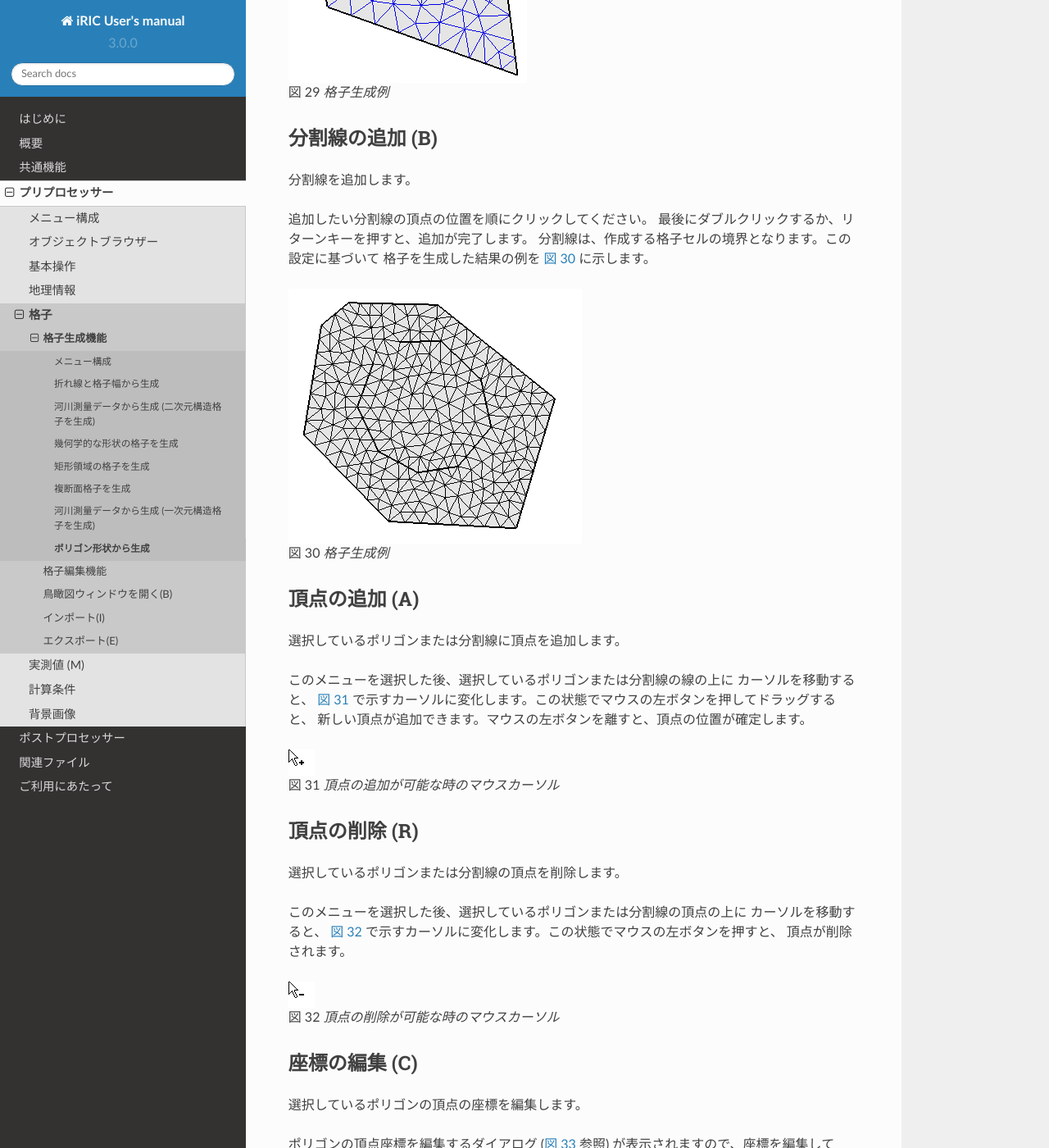
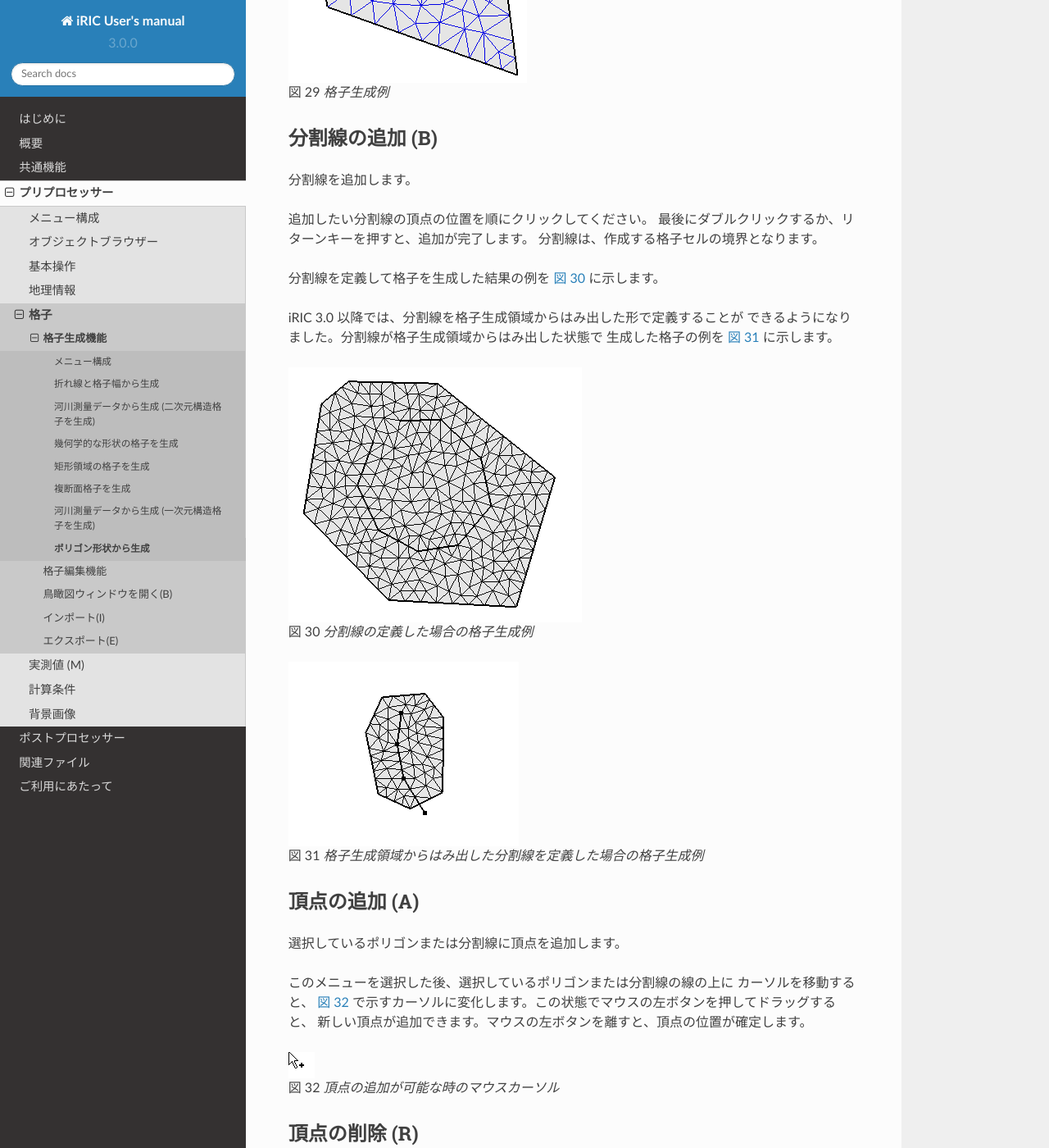
Before and after one commit to i-RIC/gui_user_manual, a Sphinx documentation site: the page built from source/04/05/01_08_polygon.rst, in a window 1280 px wide and 1400 px high, scrolled down 5129 px. Shown: the whole window at 82% size. Built offline with Sphinx 7.4.7 and the Read the Docs theme 2.0.0, drawn with Linux system fonts in a browser that asks for light colours; some of the changed text lies outside the part shown.

Commit message:
Description about break line that run over grid region is now added.

```diff
--- a/source/04/05/01_08_polygon.rst
+++ b/source/04/05/01_08_polygon.rst
@@ -157,16 +157,29 @@
 
 追加したい分割線の頂点の位置を順にクリックしてください。
 最後にダブルクリックするか、リターンキーを押すと、追加が完了します。
-分割線は、作成する格子セルの境界となります。この設定に基づいて
-格子を生成した結果の例を
+分割線は、作成する格子セルの境界となります。
+
+分割線を定義して格子を生成した結果の例を
 :numref:`image_polygon_breakline_grid_example`
+に示します。
+
+iRIC 3.0 以降では、分割線を格子生成領域からはみ出した形で定義することが
+できるようになりました。分割線が格子生成領域からはみ出した状態で
+生成した格子の例を
+:numref:`image_polygon_breakline_outside_example`
 に示します。
 
 .. _image_polygon_breakline_grid_example:
 
 .. figure:: images/polygon_breakline_grid_example.png
 
-   格子生成例
+   分割線の定義した場合の格子生成例
+
+.. _image_polygon_breakline_outside_example:
+
+.. figure:: images/polygon_breakline_outside_example.png
+
+   格子生成領域からはみ出した分割線を定義した場合の格子生成例
 
 頂点の追加 (A)
 ----------------
```
Also changed, not shown: source/04/05/images/polygon_breakline_outside_example.png (added).
